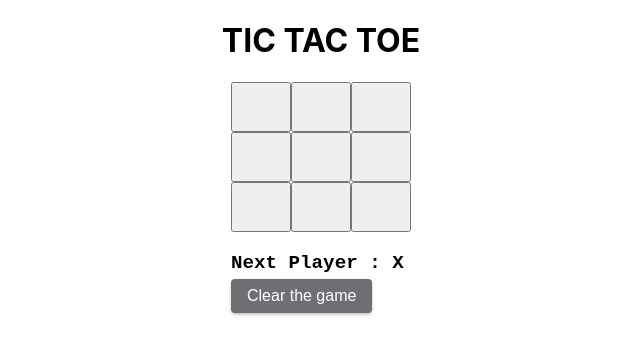
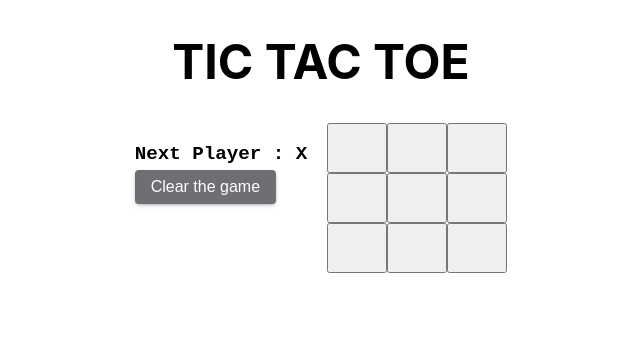
Before and after one commit to NitinSirsath/tictactoe-antstack, a React (Create React App) app: page / in a window 1280 px wide. Shown: the top 354 px of the page, without its empty margins (319-959 px from the left). Built offline with nearby package versions, Linux system fonts and the light colour scheme.

Commit message:
updated layout and added dynamic styling on players

```diff
--- a/src/App.module.css
+++ b/src/App.module.css
@@ -7,6 +7,7 @@
 
 .heading{
     text-align: center;
+    font-size: 3rem;
 }
 
 @media only screen and (max-width: 600px) {
--- a/src/components/Board.jsx
+++ b/src/components/Board.jsx
@@ -59,10 +59,12 @@ const Board = () => {
         }
 
 
-  return (
-    <div>
+        return (
+            <div className={style.board_container}>
+        <BoardStatus winner={winner} restart={handleRestart}  status={status}/>
+<div>
 
-        <div className={style.board_wrapper}>
+<div className={style.board_wrapper}>
         <Square value={squares[0]} onClick={() => handleClick(0)}/>
         <Square value={squares[1]} onClick={() => handleClick(1)}/>
         <Square value={squares[2]} onClick={() => handleClick(2)}/>
@@ -77,7 +79,7 @@ const Board = () => {
         <Square value={squares[7]} onClick={() => handleClick(7)}/>
         <Square value={squares[8]} onClick={() => handleClick(8)}/>
         </div>
-        <BoardStatus winner={winner} restart={handleRestart}  status={status}/>
+</div>
     </div>
   )
 }
--- a/src/components/Square.jsx
+++ b/src/components/Square.jsx
@@ -2,8 +2,9 @@ import React from 'react'
 import style from '../styles/square.module.css'
 
 const Square = ({value , onClick}) => {
+    console.log(value);
   return (
-    <button className={style.square_btn} onClick={onClick}>
+    <button className={`${value === 'X'? style.X_color : style.Y_color} ${style.square_btn}`} onClick={onClick}>
         {value}
     </button>
   )
--- a/src/styles/board.module.css
+++ b/src/styles/board.module.css
@@ -2,3 +2,8 @@
     display: flex;
     width: inherit;
 }
+
+.board_container{
+    display:  flex;
+    gap: 20px;
+}
--- a/src/styles/square.module.css
+++ b/src/styles/square.module.css
@@ -3,4 +3,13 @@
     width: 60px;
     font-weight: bolder;
     font-size: large;
+    color: red;
 }
+
+.X_color{
+    color: red;
+}
+
+.Y_color{
+    color: blue;
+}
```
